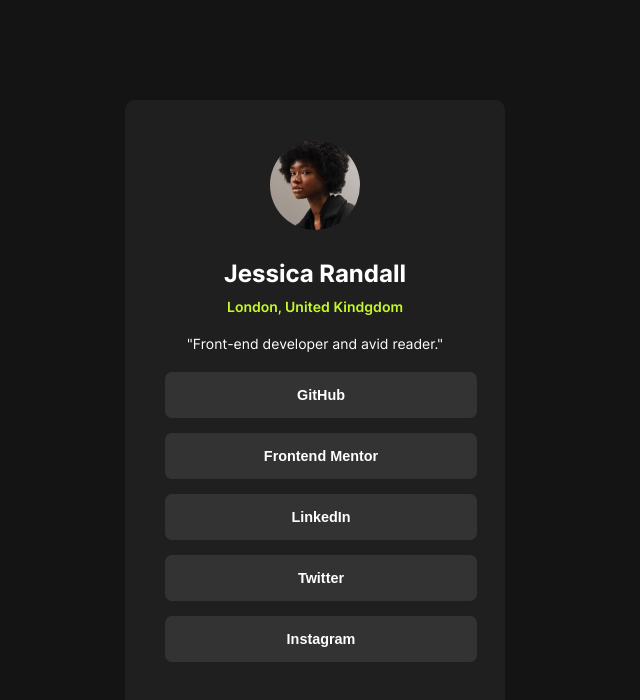
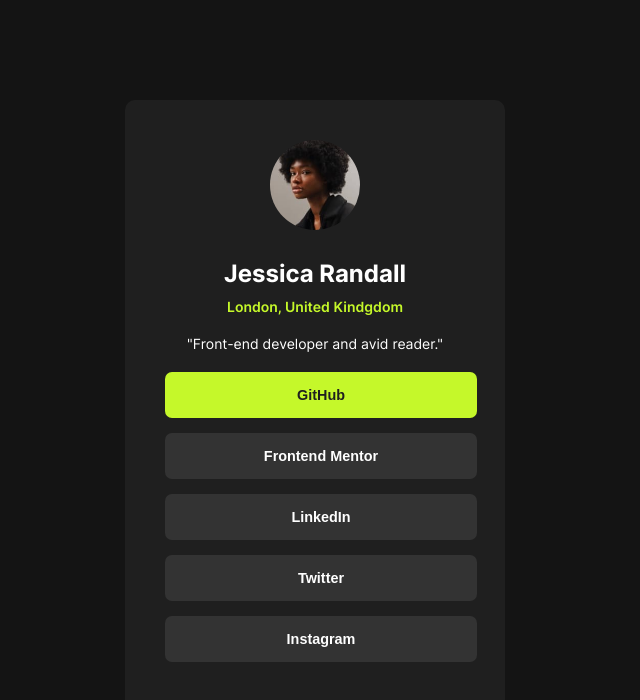
Before and after one commit to incogsnito/Social-profile-links, a plain HTML site: page index.html in a window 1280 px wide. In both pictures the pointer is over the button "GitHub". Shown: the whole page, without its empty margins (325-965 px from the left). Drawn offline with Linux system fonts and the light colour scheme.

Commit message:
Update style.css

```diff
--- a/style.css
+++ b/style.css
@@ -68,7 +68,7 @@ p{
   font-weight: bold;
   transition: 0.25s ease-in-out;
 }
-.link:hover{
+.links:hover{
   cursor: pointer;
   background-color: hsl(75, 94%, 57%);
   color: hsl(0, 0%, 12%);
```
